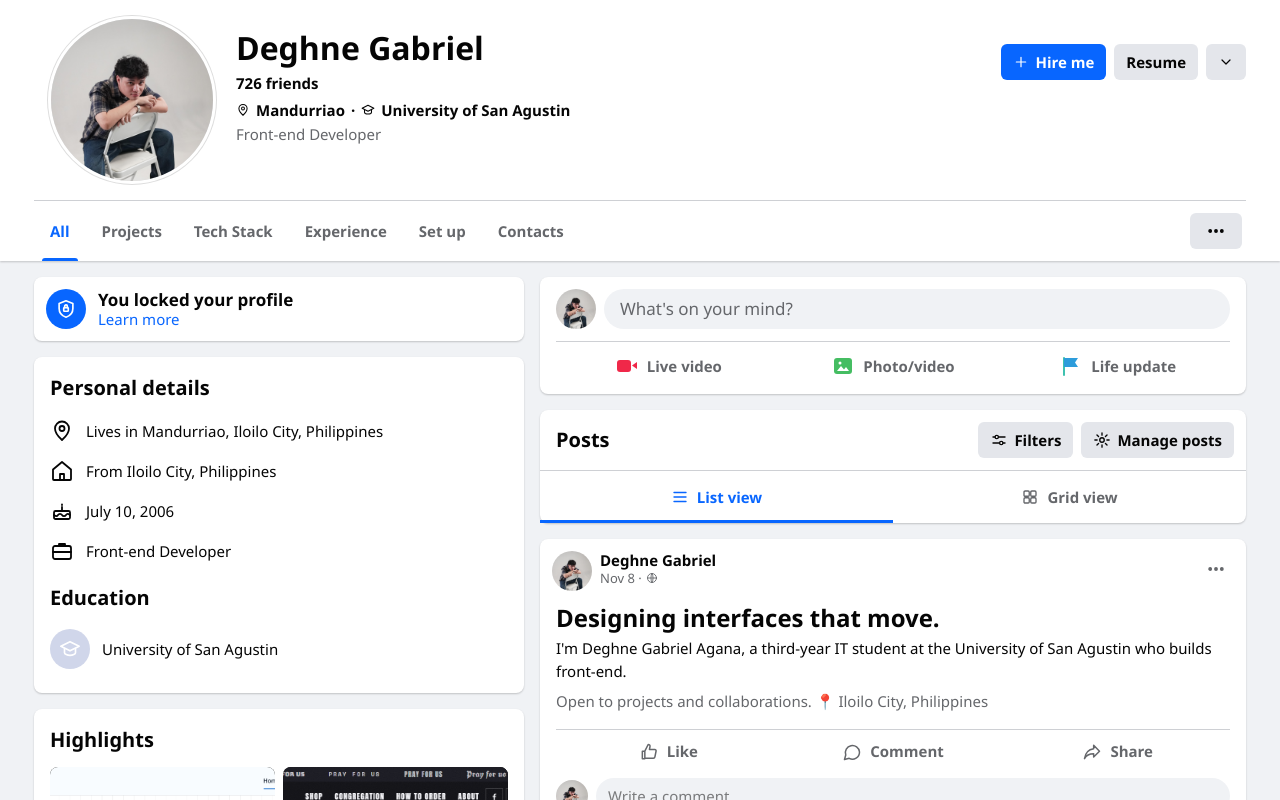
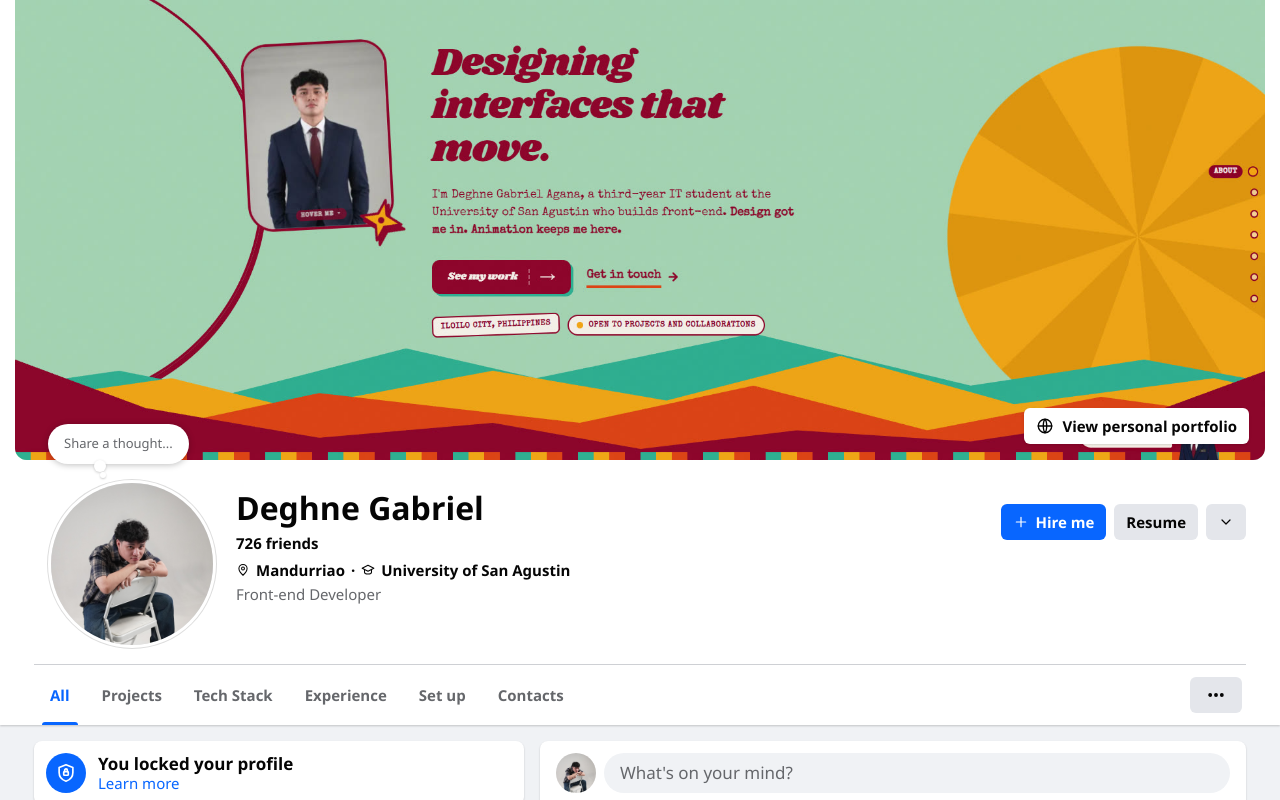
Before and after one commit to DeghneG/agana-portfolio, a React (Vite) app: page / in a window 1280 px wide. Shown: the top 800 px of the page. Built offline with nearby package versions, Linux system fonts and the light colour scheme.

Commit message:
Add cover photo and portfolio link button
Co-Authored-By: Claude Sonnet 5.5 <noreply@anthropic.com>

```diff
--- a/src/App.jsx
+++ b/src/App.jsx
@@ -50,10 +50,28 @@ function Header({ tab, setTab }) {
   const tabs = ['All', 'Projects', 'Tech Stack', 'Experience', 'Set up', 'Contacts']
   return (
     <div className="bg-white shadow-[0_1px_2px_rgba(0,0,0,.2)]">
+      <div className="max-w-[1250px] mx-auto">
+        <div className="relative aspect-[1250/460] max-h-[460px] w-full overflow-hidden rounded-b-xl bg-[#a3d3b1]">
+          <img src="/cover.jpg" alt="Cover" className="absolute inset-0 w-full h-full object-cover" />
+          <a href="https://gab-io.vercel.app" target="_blank" rel="noreferrer"
+            className="absolute bottom-4 right-4 h-9 px-3 rounded-md bg-white text-fb-text font-semibold text-[15px] flex items-center gap-2 hover:bg-[#f2f2f2] shadow">
+            <I.Globe size={18} />
+            View personal portfolio
+          </a>
+        </div>
+      </div>
       <div className="max-w-[1212px] mx-auto px-3 sm:px-0">
         <div className="pt-3 pb-4 flex flex-col sm:flex-row gap-5 sm:items-start">
-          <div className="relative shrink-0 w-[168px] h-[168px] rounded-full border-[3px] border-white shadow-[0_0_0_1px_#ddd] overflow-hidden bg-gray-200 mt-1 sm:ml-[14px]">
-            <img src="/profile.jpg" alt="Deghne Gabriel" className="w-full h-full object-cover object-[center_15%]" />
+          <div className="relative shrink-0 mt-1 sm:ml-[14px]">
+            <a href={gmail('Hello Deghne', 'Hi Deghne,\n\n')} target="_blank" rel="noreferrer" aria-label="Share a thought"
+              className="absolute -top-[52px] left-0 z-10 px-4 py-2.5 rounded-full bg-white shadow-[0_1px_6px_rgba(0,0,0,.25)] text-fb-sub text-[13px] whitespace-nowrap hover:bg-[#f5f5f5]">
+              Share a thought...
+              <span className="absolute -bottom-2 left-[46px] w-3 h-3 rounded-full bg-white shadow-[0_1px_3px_rgba(0,0,0,.2)]" />
+              <span className="absolute -bottom-3.5 left-[52px] w-1.5 h-1.5 rounded-full bg-white shadow-[0_1px_2px_rgba(0,0,0,.2)]" />
+            </a>
+            <div className="w-[168px] h-[168px] rounded-full border-[3px] border-white shadow-[0_0_0_1px_#ddd] overflow-hidden bg-gray-200 mt-1">
+              <img src="/profile.jpg" alt="Deghne Gabriel" className="w-full h-full object-cover object-[center_15%]" />
+            </div>
           </div>
           <div className="flex-1 flex flex-col sm:flex-row gap-3 justify-between sm:pt-4">
             <div>
```
Also changed, not shown: public/cover.jpg (added).
